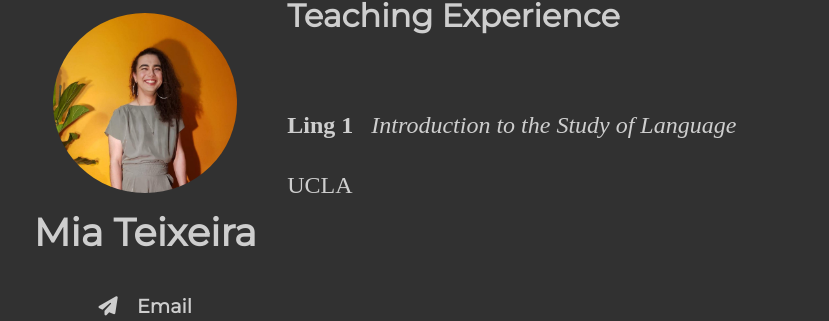
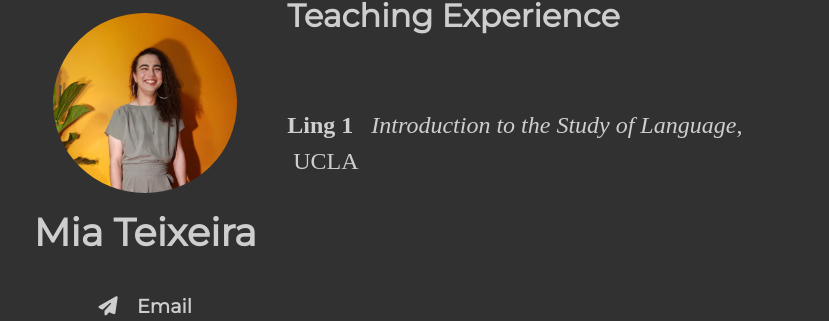
Before and after one commit to miateixeira/miateixeira.github.io, a Jekyll site: the page built from teaching/index.html, in a window 1280 px wide. Shown: the part 157-478 px from the top of the page, without its empty margins (226-1055 px from the left). Built offline with Jekyll 4.4.1, drawn with Linux system fonts in a browser that asks for light colours; nearby versions of some CDN libraries.

Commit message:
teaching-entry adjust

```diff
--- a/css/main.css
+++ b/css/main.css
@@ -114,10 +114,6 @@ img.avatar {
   padding-top: 1em;
 }
 
-.course-info {
-  float: left;
-}
-
 .course-number {
   font-weight: bold;
   padding-right: 0.5em;
@@ -128,5 +124,5 @@ img.avatar {
 }
 
 .course-school {
-  float: right;
+  padding-left: 0.25em;
 }
--- a/teaching/index.html
+++ b/teaching/index.html
@@ -7,12 +7,10 @@ title: Teaching
   <h2>Teaching Experience</h2>
 
   <div class="teaching-entry">
-    <p class="course-info">
+    <p>
       <span class="course-number">Ling 1</span>
-      <span class="course-name">Introduction to the Study of Language</span>
-    </p>
-    <p class "course-school">
-      UCLA
+      <span class="course-name">Introduction to the Study of Language</span>,
+      <span class="course-school">UCLA</span>
     </p>
   </div>
 
```
